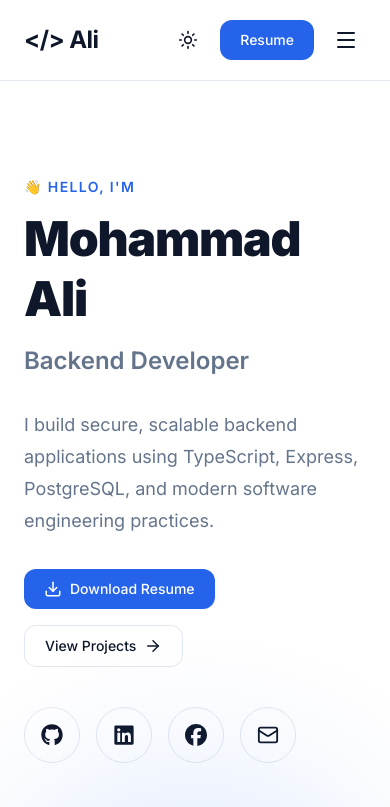
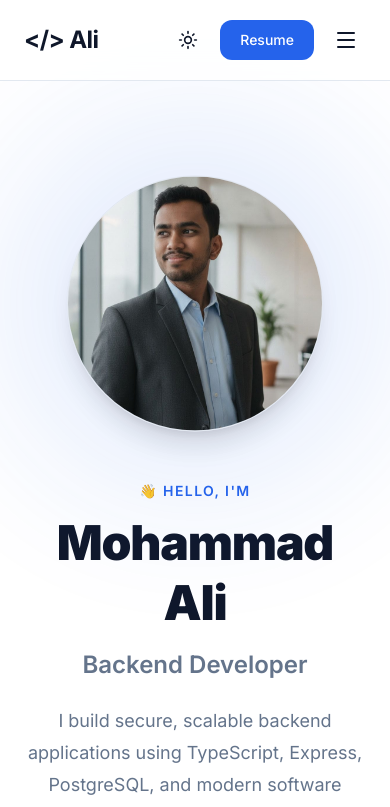
Before and after one commit to thedev-mohammadali/portfolio, a React (Vite) app: page / in a window 390 px wide. Shown: the top 807 px of the page. Built offline with nearby package versions, Linux system fonts and the light colour scheme.

Commit message:
feat(hero): improve responsive hero layout and mobile UX

```diff
--- a/src/components/sections/Hero.tsx
+++ b/src/components/sections/Hero.tsx
@@ -15,9 +15,10 @@ const Hero = () => {
   return (
     <Section id="home" className="flex min-h-[calc(100vh-5rem)] items-center">
       <Container>
-        <div className="grid items-center gap-16 lg:grid-cols-2">
-          {/* Left */}
+        <div className="grid items-center gap-10 lg:grid-cols-2 lg:gap-16">
+          {/* Content */}
           <motion.div
+            className="order-2 flex flex-col items-center text-center lg:order-1 lg:items-start lg:text-left"
             variants={staggerContainer}
             initial="hidden"
             animate="visible"
@@ -38,19 +39,22 @@ const Hero = () => {
 
             <motion.h2
               variants={fadeUp}
-              className="text-muted-foreground mb-8 text-2xl font-semibold lg:text-3xl"
+              className="text-muted-foreground mb-6 text-2xl font-semibold lg:mb-8 lg:text-3xl"
             >
               {hero.designation}
             </motion.h2>
 
             <motion.p
               variants={fadeUp}
-              className="text-muted-foreground max-w-lg text-lg leading-8"
+              className="text-muted-foreground mx-auto max-w-lg text-lg leading-8 lg:mx-0"
             >
               {hero.description}
             </motion.p>
 
-            <motion.div variants={fadeUp} className="mt-8 flex flex-wrap gap-4">
+            <motion.div
+              variants={fadeUp}
+              className="mt-8 flex w-full flex-col gap-4 sm:w-auto sm:flex-row sm:flex-wrap sm:justify-center lg:justify-start"
+            >
               <LinkButton href={hero.resume} download>
                 <Download size={18} />
                 Download Resume
@@ -62,7 +66,10 @@ const Hero = () => {
               </LinkButton>
             </motion.div>
 
-            <motion.div variants={fadeUp} className="mt-10 flex gap-4">
+            <motion.div
+              variants={fadeUp}
+              className="mt-10 flex justify-center gap-4 lg:justify-start"
+            >
               {socials.map((social) => (
                 <motion.div key={social.name} variants={fadeUp}>
                   <SocialButton
@@ -75,9 +82,9 @@ const Hero = () => {
             </motion.div>
           </motion.div>
 
-          {/* Right */}
+          {/* Profile Image */}
           <motion.div
-            className="flex justify-center lg:justify-self-end"
+            className="order-1 mb-2 flex justify-center lg:order-2 lg:mb-0 lg:justify-self-end"
             variants={fadeLeft}
             initial="hidden"
             animate="visible"
@@ -110,7 +117,7 @@ const Hero = () => {
                 <motion.img
                   src={profileImage}
                   alt="Mohammad Ali"
-                  className="border-border relative z-10 aspect-square w-72 rounded-full border object-cover shadow-xl md:w-96"
+                  className="border-border relative z-10 aspect-square w-64 rounded-full border object-cover shadow-xl sm:w-72 md:w-80 lg:w-96"
                   whileHover={{
                     scale: 1.02,
                   }}
```
